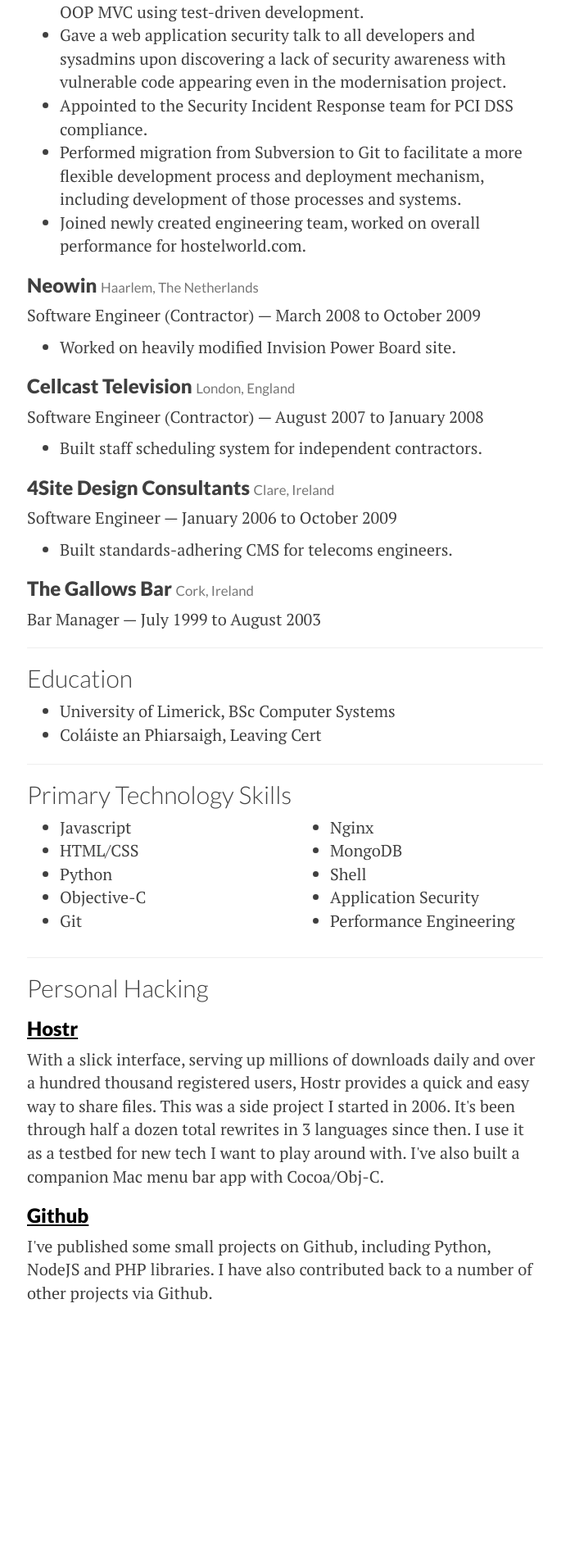
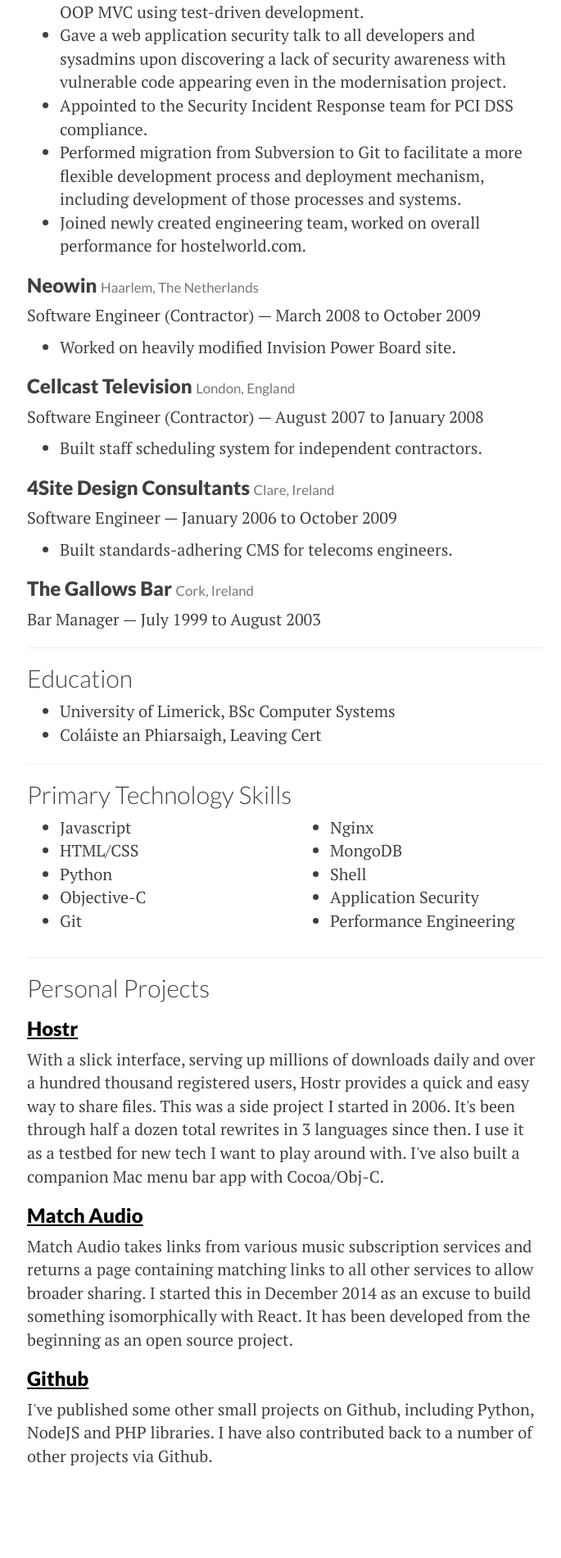
Before and after one commit to kudos/crem.in, a Jekyll site: the page resume/index.html, which Jekyll copies as it is, in a window 1280 px wide. Shown: the part 1172-3073 px from the top of the page at 82% size, without its empty margins (292-977 px from the left). Built offline with Jekyll 4.4.1, drawn with Linux system fonts in a browser that asks for light colours; Markdown is read by kramdown in place of the engine named in the settings; before the commit the page ends 2774 px from its top, so only the background shows below that.

```diff
--- a/_layouts/post.html
+++ b/_layouts/post.html
@@ -18,7 +18,9 @@
 <hr />
 
 <div id="about">
-  I'm a developer living in Dublin and working on frontend stuff at <a href="http://engineyard.com">Engine Yard</a>. I build apps for Mac, iOS and the web. I'm also the founder of <a href="https://hostr.co">Hostr</a>, deceptively simple file sharing. Want to get in touch? Email <a href="mailto:jonathan@crem.in">jonathan@crem.in</a> or tweet <a href="https://twitter.com/kudoz">@kudoz</a>.
+  I'm a software engineer living in Dublin and available <a href="/resume">for hire</a>.
+  I build stuff for Mac, iOS, and the web, like <a href="https://hostr.co">Hostr</a> and <a href="https://match.audio">Match Audio</a>.
+  Want to get in touch? Email <a href="mailto:jonathan@crem.in">jonathan@crem.in</a> or tweet <a href="https://twitter.com/kudoz">@kudoz</a>.
 </div>
 
 <hr />
--- a/css/style.css
+++ b/css/style.css
@@ -1,4 +1,4 @@
-@import url(http://fonts.googleapis.com/css?family=Lato:300,400,700,900|PT+Serif:400,700,400italic);
+@import url(//fonts.googleapis.com/css?family=Lato:300,400,700,900|PT+Serif:400,700,400italic);
 
 body {
   font-size: 2em;
@@ -8,6 +8,7 @@
 
 .resume {
   font-family: 'PT Serif', serif;
+  margin-bottom: 100px;
 }
 
 .container {
--- a/index.html
+++ b/index.html
@@ -7,8 +7,7 @@
   <!-- About -->
   <div id="about">
     I'm a software engineer living in Dublin and available <a href="/resume">for hire</a>.
-    I build apps for Mac, iOS and the web.
-    I'm also the founder of <a href="https://hostr.co">Hostr</a>, deceptively simple file sharing.
+    I build stuff for Mac, iOS, and the web, like <a href="https://hostr.co">Hostr</a> and <a href="https://match.audio">Match Audio</a>.
     Want to get in touch? Email <a href="mailto:jonathan@crem.in">jonathan@crem.in</a> or tweet <a href="https://twitter.com/kudoz">@kudoz</a>.
   </div>
 </header>
--- a/resume/index.html
+++ b/resume/index.html
@@ -110,7 +110,7 @@
 			</div>
 			</div>
 			<hr />
-			<h2>Personal Hacking</h2>
+			<h2>Personal Projects</h2>
 
 			<h3><a href="https://hostr.co">Hostr</a></h3>
 			<p>With a slick interface, serving up millions of downloads daily and over a hundred thousand registered users, Hostr provides a quick and easy way to share files.
@@ -119,8 +119,13 @@
 			I use it as a testbed for new tech I want to play around with.
 			I've also built a companion Mac menu bar app with Cocoa/Obj-C.</p>
 
+			<h3><a href="https://match.audio">Match Audio</a></h3>
+			<p>Match Audio takes links from various music subscription services and returns a page containing matching links to all other services to allow broader sharing.
+				I started this in December 2014 as an excuse to build something isomorphically with React.
+				It has been developed from the beginning as an open source project.</p>
+
 			<h3><a href="https://github.com/kudos" class="screen">Github</a><a href="https://github.com/kudos" class="print">Github</a></h3>
-			<p>I've published some small projects on Github, including Python, NodeJS and PHP libraries. I have also contributed back to a number of other projects via Github.</p>
+			<p>I've published some other small projects on Github, including Python, NodeJS and PHP libraries. I have also contributed back to a number of other projects via Github.</p>
 		</div>
 	</div>
 
```
